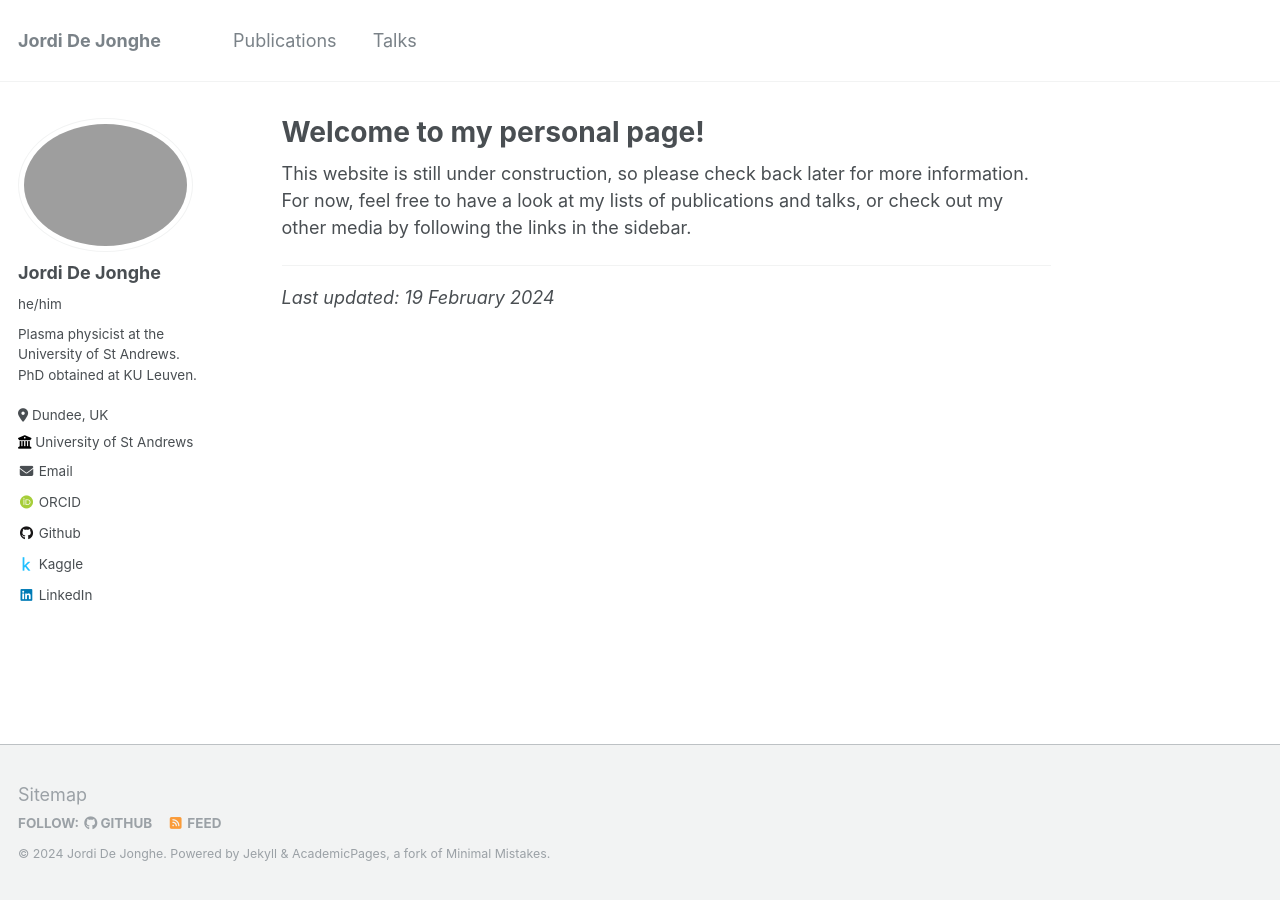
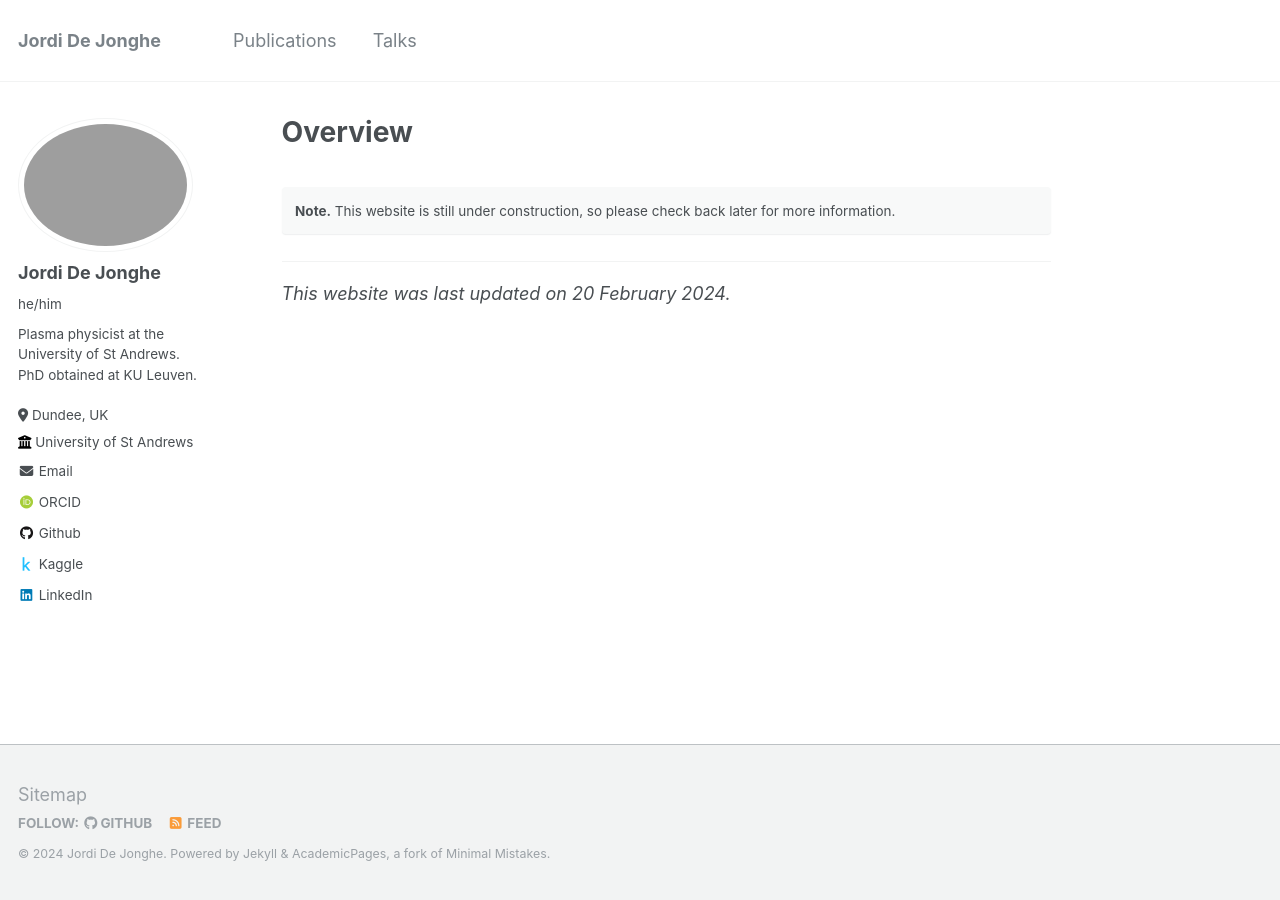
Before and after one commit to jordidj/jordidj.github.io, a Jekyll site: the page built from _pages/about.md, in a window 1280 px wide. Built offline with Jekyll 4.4.1, drawn with Linux system fonts in a browser that asks for light colours; some web fonts are replaced.

Commit message:
construction notice

```diff
--- a/_config.yml
+++ b/_config.yml
@@ -77,7 +77,7 @@ author:
 teaser                   :  # filename of teaser fallback teaser image placed in /images/, .e.g. "500x300.png"
 breadcrumbs              : false # true, false (default)
 words_per_minute         : 160
-future                   : true
+future                   : false
 read_more                : "disabled" # if enabled, adds "Read more" links to excerpts
 talkmap_link             : false #change to true to add link to talkmap on talks page
 comments:
--- a/_pages/about.md
+++ b/_pages/about.md
@@ -1,13 +1,14 @@
 ---
 permalink: /
-title: "Welcome to my personal page!"
+title: "Overview"
 author_profile: true
 redirect_from:
   - /about/
   - /about.html
 ---
 
-This website is still under construction, so please check back later for more information. For now, feel free to have a look at my lists of publications and talks, or check out my other media by following the links in the sidebar.
+__Note.__ This website is still under construction, so please check back later for more information.
+{: .notice}
 
 ---
-_Last updated: 19 February 2024_
+_This website was last updated on 20 February 2024._
```
